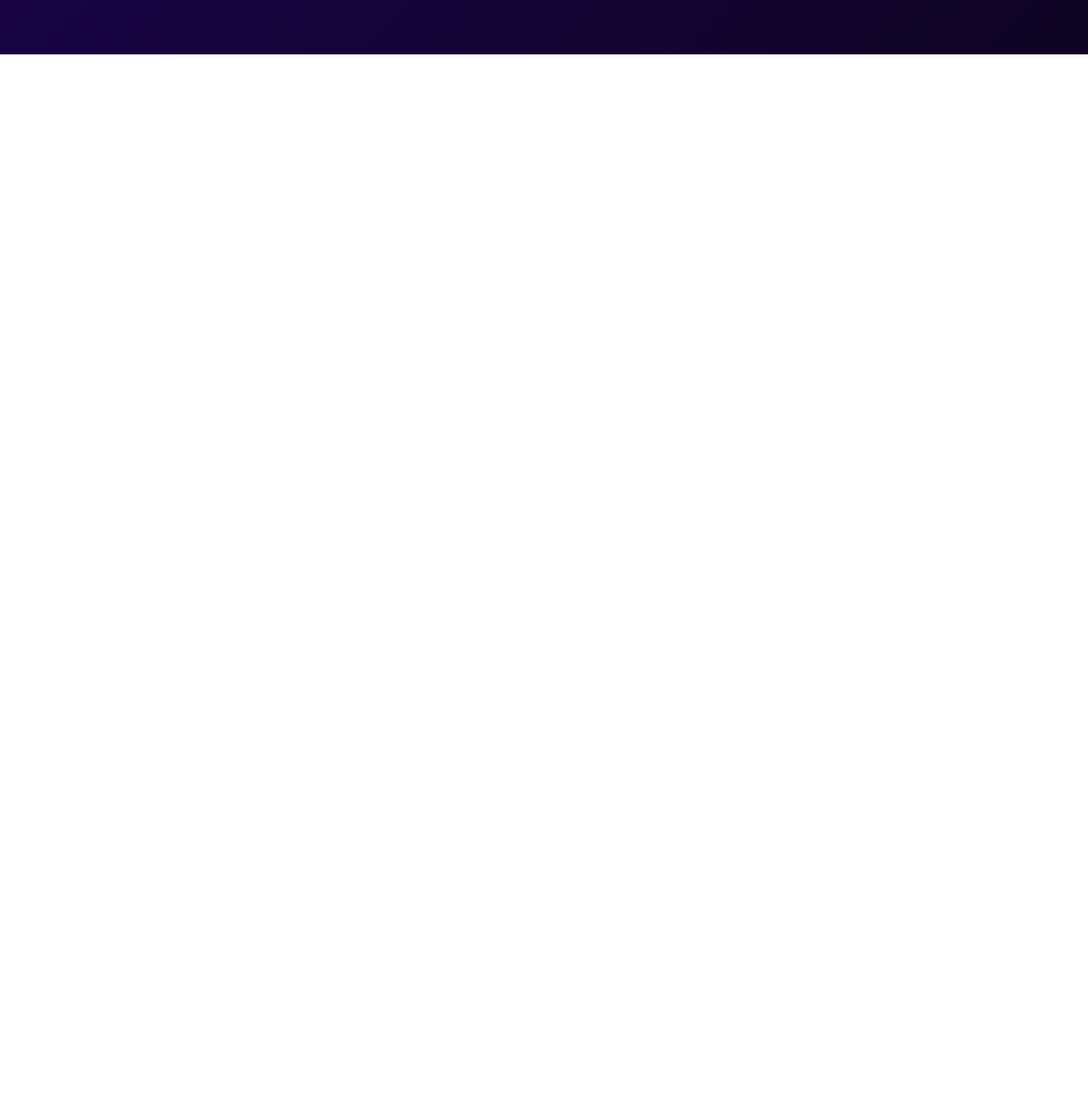
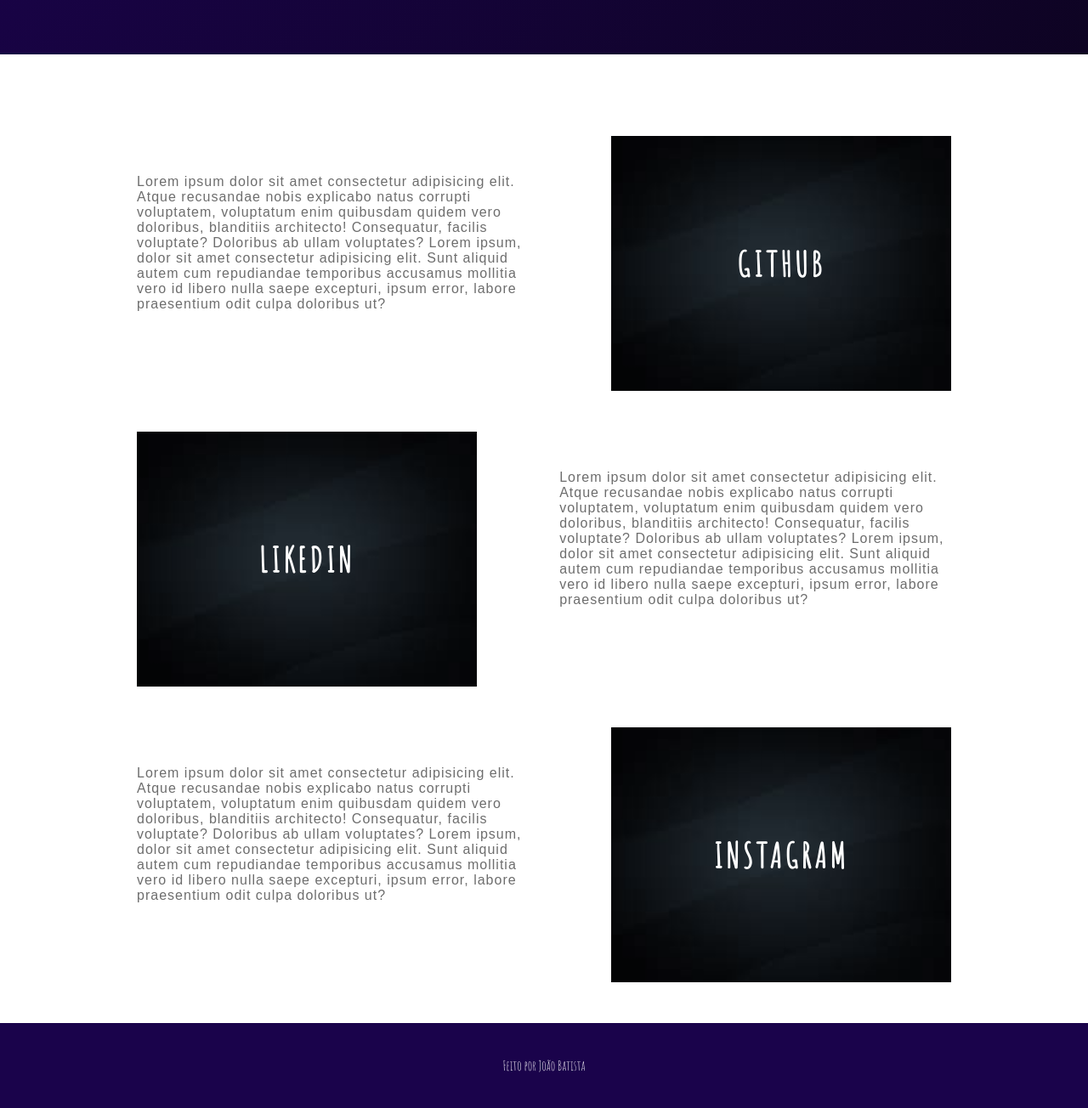
Before and after one commit to joao-bon/projeto-landing-page, a plain HTML site: page index.html in a window 1280 px wide. Shown: the part 736-2040 px from the top of the page at 85% size. Before the commit the page ends 910 px from the top, so only its background shows below. Drawn offline with Linux system fonts and the light colour scheme.

Commit message:
finalizando a página

```diff
--- a/index.html
+++ b/index.html
@@ -51,9 +51,37 @@
             <div class="card">
                 <div class="card-wrapper">
                     <h2>Github</h2>
+                    <p>Veja meus projetos</p>
+                </div>
+            </div>
+        </div>
+        <div class="card-container">
+            <div class="card">
+                <div class="card-wrapper">
+                    <h2>Likedin</h2>
+                    <p>Acompanhe minha carreira</p>
+                </div>
+            </div>
+            <div class="card-text">
+                Lorem ipsum dolor sit amet consectetur adipisicing elit. Atque recusandae nobis explicabo natus corrupti voluptatem, voluptatum enim quibusdam quidem vero doloribus, blanditiis architecto! Consequatur, facilis voluptate? Doloribus ab ullam voluptates?
+                Lorem ipsum, dolor sit amet consectetur adipisicing elit. Sunt aliquid autem cum repudiandae temporibus accusamus mollitia vero id libero nulla saepe excepturi, ipsum error, labore praesentium odit culpa doloribus ut?
+            </div>
+        </div>
+        <div class="card-container">
+            <div class="card-text">
+                Lorem ipsum dolor sit amet consectetur adipisicing elit. Atque recusandae nobis explicabo natus corrupti voluptatem, voluptatum enim quibusdam quidem vero doloribus, blanditiis architecto! Consequatur, facilis voluptate? Doloribus ab ullam voluptates?
+                Lorem ipsum, dolor sit amet consectetur adipisicing elit. Sunt aliquid autem cum repudiandae temporibus accusamus mollitia vero id libero nulla saepe excepturi, ipsum error, labore praesentium odit culpa doloribus ut?
+            </div>
+            <div class="card">
+                <div class="card-wrapper">
+                    <h2>Instagram</h2>
+                    <p>Meu dia a dia</p>
                 </div>
             </div>
         </div>
     </main>
+    <footer class="footer">
+        Feito por João Batista
+    </footer>
 </body>
 </html>
--- a/style.css
+++ b/style.css
@@ -8,6 +8,7 @@ body{
 }
 
 /* HEADER */
+
 .header-wrapper{
     height: 100vh;
     width: 100%;
@@ -67,6 +68,7 @@ a:hover{
 }
 
 /*MENU HAMBURGUER */
+
 .checkbox-container{
     display: flex;
     justify-content: center;
@@ -115,6 +117,7 @@ a:hover{
 }
 
 /* MENU */
+
 .menu{
     position: absolute;
     top: 28px;
@@ -157,6 +160,7 @@ a:hover{
 }
 
 /* ANIMAÇÃO DO MENU */
+
 #toggle:checked + .checkbox .trace:nth-child(1){
     transform: rotate(45deg);
     background-color: #1a034b;
@@ -187,3 +191,144 @@ a:hover{
     visibility: visible;
     opacity: 1;
 }
+
+/* CARDS */
+
+.container{
+    width: 100%;
+    height: auto;
+    display: flex;
+    flex-direction: column;
+    justify-content: space-evenly;
+    align-items: center;
+    margin: 3rem 0;
+}
+
+.card-container{
+    display: flex;
+    align-items: center;
+    justify-content: space-evenly;
+    width: 90%;
+}
+
+.card{
+    height: 300px;
+    width: 400px;
+    margin: 3rem 0 0 0;
+    background-image: url('./images.jfif');
+    background-position: center;
+    background-repeat: no-repeat;
+    background-size: cover;
+    display: flex;
+    justify-content: center;
+    align-items: center;
+    filter: grayscale(0.5);
+    color: #ffffff;
+    cursor: pointer;
+    transition: 0.3s;
+}
+
+.card-text{
+    width: 40%;
+    font-family: sans-serif;
+    letter-spacing: 1px;
+    color: rgb(109, 109, 109);
+}
+
+.card-wrapper{
+    text-align: center;
+    display: flex;
+    flex-direction: column;
+    justify-content: center;
+    align-items: center;
+    position: relative;
+}
+
+.card-wrapper::before{
+    content: '';
+    position: absolute;
+    height: 100px;
+    width: 100px;
+    display: block;
+    border: 1px solid #ffffff;
+    opacity: 0;
+    transition: 0.3s;
+}
+
+.card-wrapper h2{
+    font-size: 40px;
+    text-transform: uppercase;
+    letter-spacing: 4px;
+    margin: 0;
+    transition: 0.3s;
+}
+
+.card-wrapper p{
+    font-size: 0;
+    visibility: hidden;
+    opacity: 0;
+    font-weight: bold;
+    text-transform: uppercase;
+    transition: 0.3s;
+}
+
+.card:hover > .card-wrapper::before{
+    opacity: 1;
+    width: 350px;
+    height: 250px;
+}
+
+.card:hover > .card-wrapper p{
+    font-size: 14px;
+    opacity: 1;
+    visibility: visible;
+}
+
+/* FOOTER */
+
+.footer{
+    height: 100px;
+    width: 100%;
+    display: flex;
+    justify-content: center;
+    align-items: center;
+    background-color: #1a034b;
+}
+
+/* RESPONSIVE */
+
+@media (max-width: 800px){
+    .social-media{
+        display: flex;
+        flex-direction: column;
+    }
+
+    .container{
+        margin-top: 0;
+    }
+
+    .card-container{
+        flex-direction: column;
+    }
+
+    .container .card-container:nth-child(1),
+    .container .card-container:nth-child(3){
+        flex-direction: column-reverse;
+    }
+
+    .card{
+        height: 250px;
+        width: 250px;
+    }
+
+    .card-text{
+        width: 90%;
+        margin-top: 2rem;
+        text-align: center;
+    }
+
+    .card:hover > .card-wrapper::before{
+        height: 190px;
+        width: 190px;
+    }
+}
```
Also changed, not shown: images.jfif (added).
